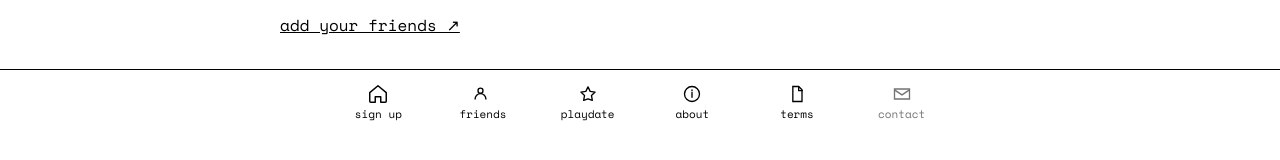
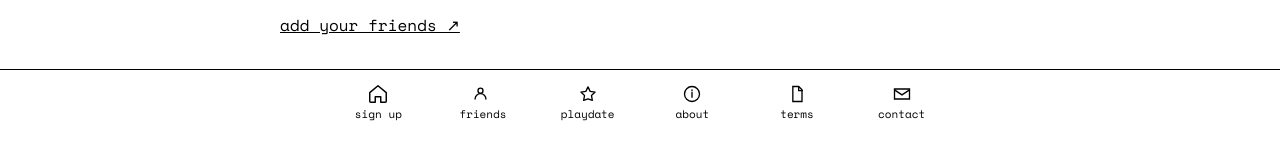
Before and after one commit to shaune-marx/nextjs-boilerplate, a Next.js app: page / in a window 1280 px wide. Shown: the part 666-826 px from the top of the page. Built offline with nearby package versions, Linux system fonts and the light colour scheme.

Commit message:
Update BottomNav.tsx

```diff
--- a/components/BottomNav.tsx
+++ b/components/BottomNav.tsx
@@ -186,7 +186,8 @@ export default function BottomNav() {
               className={cn(
                 "group flex h-full w-full flex-col items-center justify-center rounded-xl transition",
                 // Light-only text colors + focus rings
-                "text-neutral-500 hover:text-neutral-800",
+                "text-black",
+                // light-only focus ring
                 "focus-visible:outline-none focus-visible:ring-2 focus-visible:ring-black focus-visible:ring-offset-2 focus-visible:ring-offset-white"
               )}
             >
```
